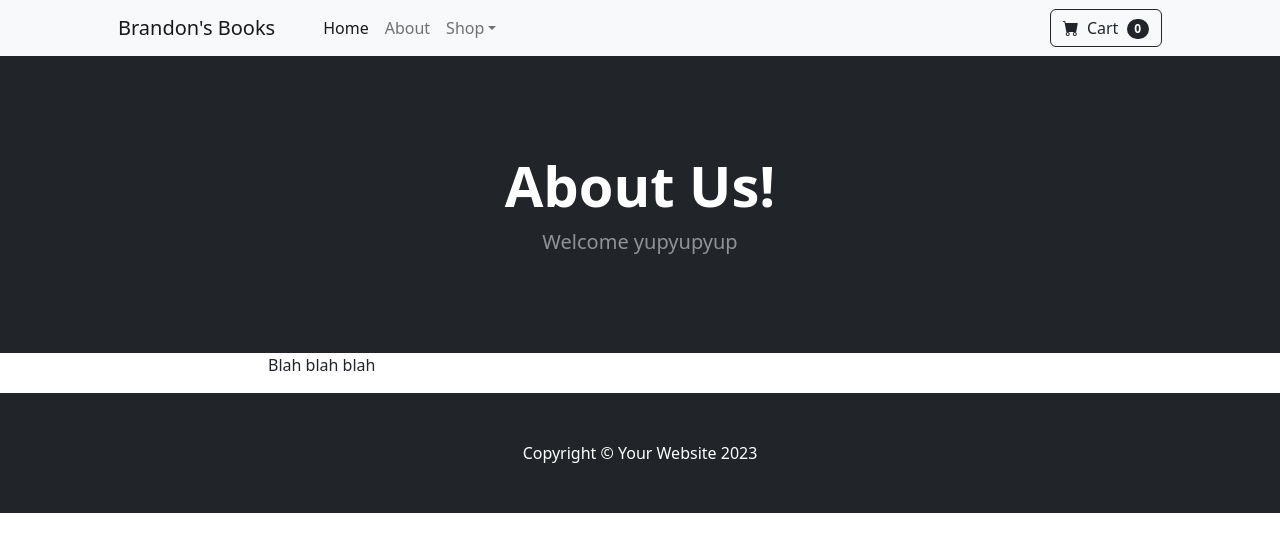
After one commit to BrandonPCollins/project-5, a Django app: page /about/ in a window 1280 px wide. The commit adds this page. Shown: the top 552 px of the page. Run offline with Django 5.2, Linux system fonts and the light colour scheme; some libraries are stand-ins or nearby versions.

Commit message:
Templates and About page

```diff
--- /dev/null
+++ b/ecom/store/templates/about.html
@@ -0,0 +1,26 @@
+{% extends 'base.html' %}
+
+{% block content %}
+
+<header class="bg-dark py-5">
+    <div class="container px-4 px-lg-5 my-5">
+        <div class="text-center text-white">
+            <h1 class="display-4 fw-bolder">About Us!</h1>
+            <p class="lead fw-normal text-white-50 mb-0">Welcome yupyupyup</p>
+        </div>
+    </div>
+</header>
+
+<div class="container">
+    <div class="row">
+        <center>
+            <div class="col-8">
+                <p align="justify">
+                    Blah blah blah
+                </p>
+            </div>
+        </center>
+    </div>
+</div>
+
+{% endblock %}
--- /dev/null
+++ b/ecom/store/templates/base.html
@@ -0,0 +1,34 @@
+{% load static %}
+
+<!DOCTYPE html>
+<html lang="en">
+    <head>
+        <meta charset="utf-8" />
+        <meta name="viewport" content="width=device-width, initial-scale=1, shrink-to-fit=no" />
+        <meta name="description" content="" />
+        <meta name="author" content="" />
+        <title>Brandon's Books</title>
+        <!-- Favicon-->
+        <link rel="icon" type="image/x-icon" href="{% static % 'assets/favicon.ico' }" />
+        <!-- Bootstrap icons-->
+        <link href="https://cdn.jsdelivr.net/npm/bootstrap-icons@1.5.0/font/bootstrap-icons.css" rel="stylesheet" />
+        <!-- Core theme CSS (includes Bootstrap)-->
+        <link href="{% static 'css/styles.css' %}" rel="stylesheet" />
+    </head>
+    <body>
+        {% include 'navbar.html' %}
+
+        {% block content %}
+
+        {% endblock %}
+
+        <!-- Footer-->
+        <footer class="py-5 bg-dark">
+            <div class="container"><p class="m-0 text-center text-white">Copyright &copy; Your Website 2023</p></div>
+        </footer>
+        <!-- Bootstrap core JS-->
+        <script src="https://cdn.jsdelivr.net/npm/bootstrap@5.2.3/dist/js/bootstrap.bundle.min.js"></script>
+        <!-- Core theme JS-->
+        <script src="{ % static % 'js/scripts.js'}"></script>
+    </body>
+</html>
--- /dev/null
+++ b/ecom/store/templates/navbar.html
@@ -0,0 +1,29 @@
+<!-- Navigation-->
+<nav class="navbar navbar-expand-lg navbar-light bg-light">
+    <div class="container px-4 px-lg-5">
+        <a class="navbar-brand" href="{% url 'home' %}">Brandon's Books</a>
+        <button class="navbar-toggler" type="button" data-bs-toggle="collapse" data-bs-target="#navbarSupportedContent" aria-controls="navbarSupportedContent" aria-expanded="false" aria-label="Toggle navigation"><span class="navbar-toggler-icon"></span></button>
+        <div class="collapse navbar-collapse" id="navbarSupportedContent">
+            <ul class="navbar-nav me-auto mb-2 mb-lg-0 ms-lg-4">
+                <li class="nav-item"><a class="nav-link active" aria-current="page" href="{% url 'home' %}">Home</a></li>
+                <li class="nav-item"><a class="nav-link" href="{% url 'about' %}">About</a></li>
+                <li class="nav-item dropdown">
+                    <a class="nav-link dropdown-toggle" id="navbarDropdown" href="#" role="button" data-bs-toggle="dropdown" aria-expanded="false">Shop</a>
+                    <ul class="dropdown-menu" aria-labelledby="navbarDropdown">
+                        <li><a class="dropdown-item" href="#!">All Products</a></li>
+                        <li><hr class="dropdown-divider" /></li>
+                        <li><a class="dropdown-item" href="#!">Popular Items</a></li>
+                        <li><a class="dropdown-item" href="#!">New Arrivals</a></li>
+                    </ul>
+                </li>
+            </ul>
+            <form class="d-flex">
+                <button class="btn btn-outline-dark" type="submit">
+                    <i class="bi-cart-fill me-1"></i>
+                    Cart
+                    <span class="badge bg-dark text-white ms-1 rounded-pill">0</span>
+                </button>
+            </form>
+        </div>
+    </div>
+</nav>
--- a/ecom/store/urls.py
+++ b/ecom/store/urls.py
@@ -3,4 +3,5 @@ from . import views
 
 urlpatterns = [
     path('', views.home, name='home'),
+    path('about/', views.about, name='about'),
 ]
--- a/ecom/store/views.py
+++ b/ecom/store/views.py
@@ -6,3 +6,6 @@ from . models import Product
 def home(request):
     products = Product.objects.all()
     return render(request, 'home.html', {'products':products})
+
+def about(request):
+        return render(request, 'about.html', {})
```
Also changed, not shown: ecom/store/templates/home.html (+3 -56 lines).
